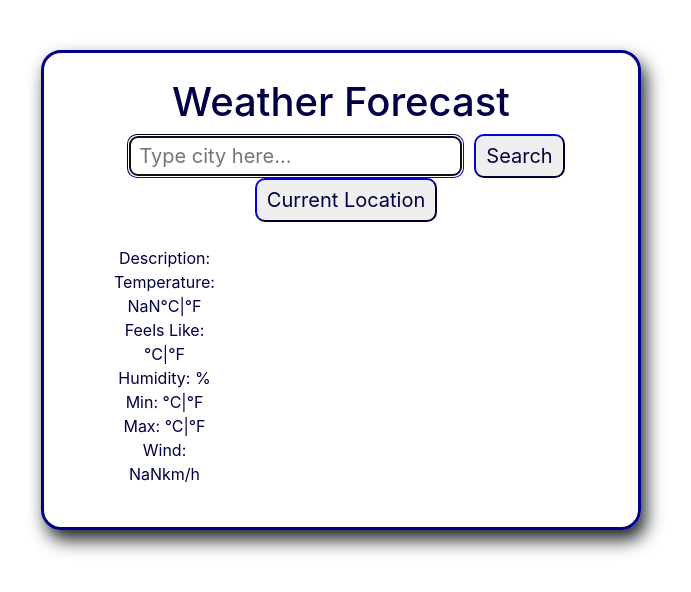
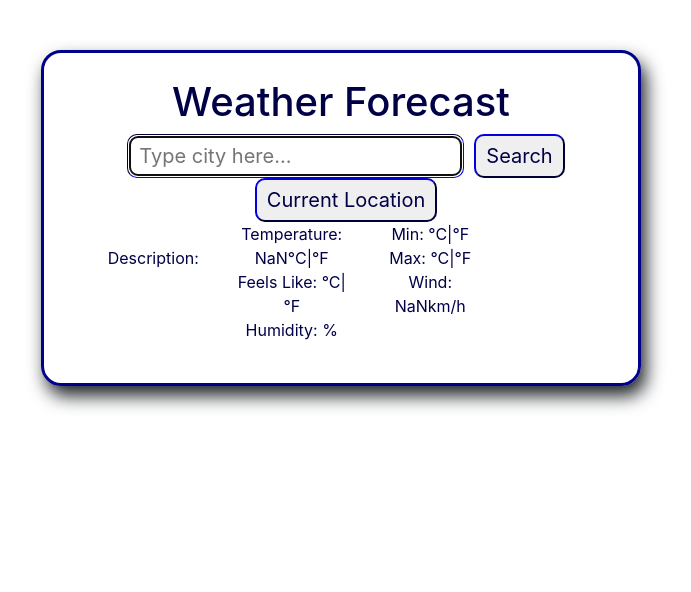
Before and after one commit to saraayala1/ReactWeather, a React (Create React App) app: page / in a window 1280 px wide. Shown: the top 592 px of the page, without its empty margins (299-990 px from the left). Built offline with nearby package versions, Linux system fonts and the light colour scheme.

Commit message:
row not rows

```diff
--- a/src/Weather.js
+++ b/src/Weather.js
@@ -42,7 +42,7 @@ let form= (
 <div>
         {form}
   <div className="container">
-    <ul className="rows">
+    <ul className="row">
         <div className="col-3">
           <li>
             <img src={weather.icon} alt={weather.description} />
```
